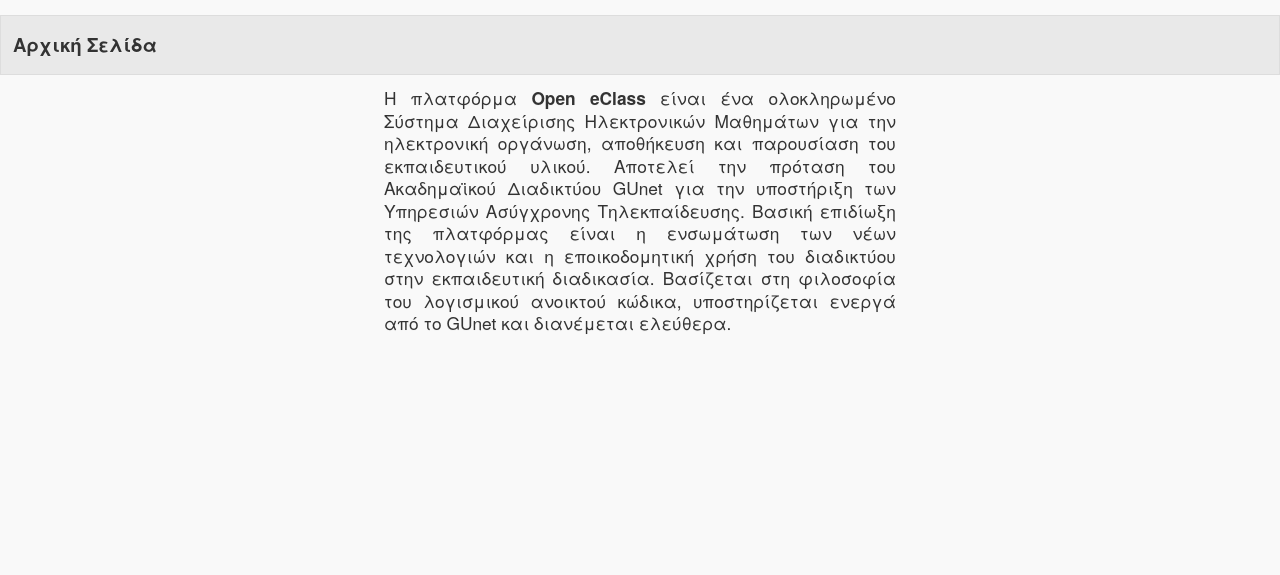
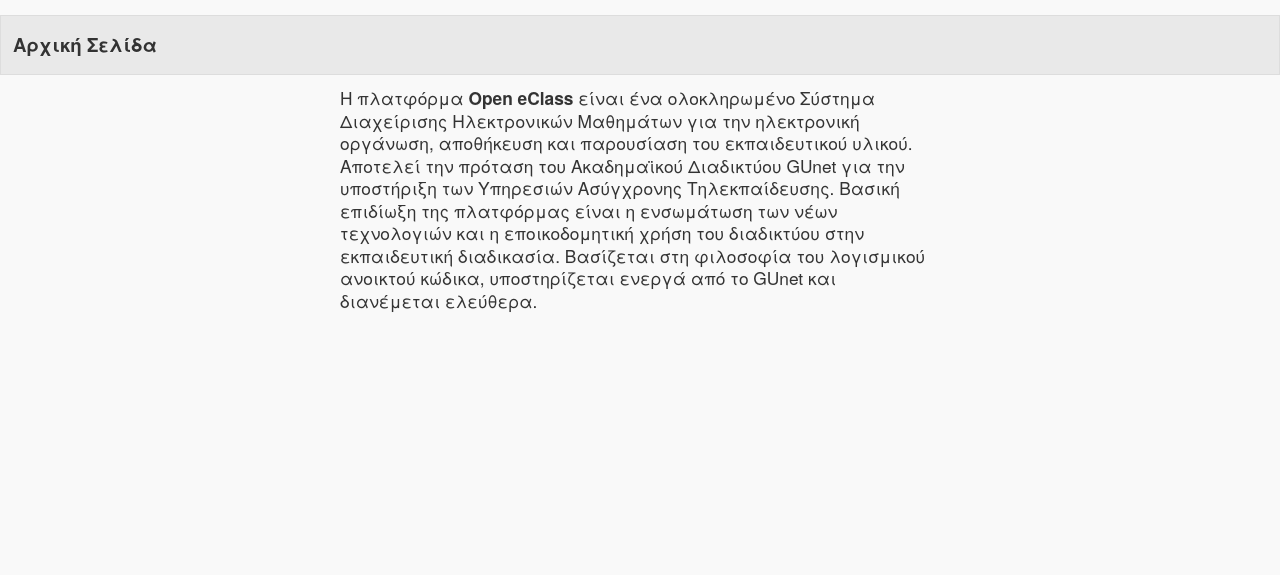
Before and after one commit to maellak/openeclass-mobile, a PHP site: page / in a window 1280 px wide. Shown: the part 122-697 px from the top of the page. Run offline with PHP 8.4, Linux system fonts and the light colour scheme.

Commit message:
move style.css to css folder, fix description div

```diff
--- a/style.css
+++ b/css/style.css
@@ -18,9 +18,10 @@
 }
 
 .generalDescription {
-    text-align: justify;
-    padding-left: 30%;
-    padding-right: 30%;
+    /*text-align: justify;*/
+    margin:auto;
+    padding:0 10px;
+    max-width:600px;
 }
 
 .pt14 {
--- a/index.html
+++ b/index.html
@@ -25,7 +25,7 @@
         <meta name="viewport" content="user-scalable=no, initial-scale=1, maximum-scale=1, minimum-scale=1, width=device-width, height=device-height, target-densitydpi=device-dpi" />
 	 <link rel="stylesheet" href="css/themes/mycss-theme.css" />
 	   <link rel="stylesheet" href="css/themes/jquery.mobile.icons.min.css" />
-        <link rel="stylesheet" href="style.css" />
+        <link rel="stylesheet" href="css/style.css" />
 	<link rel="stylesheet" href="css/jquery.mobile-1.4.3.min.css" />
 	<script src="js/jquery-1.11.0.min.js"></script>
 	<script src="js/jquery.mobile-1.4.3.min.js"></script>
```
